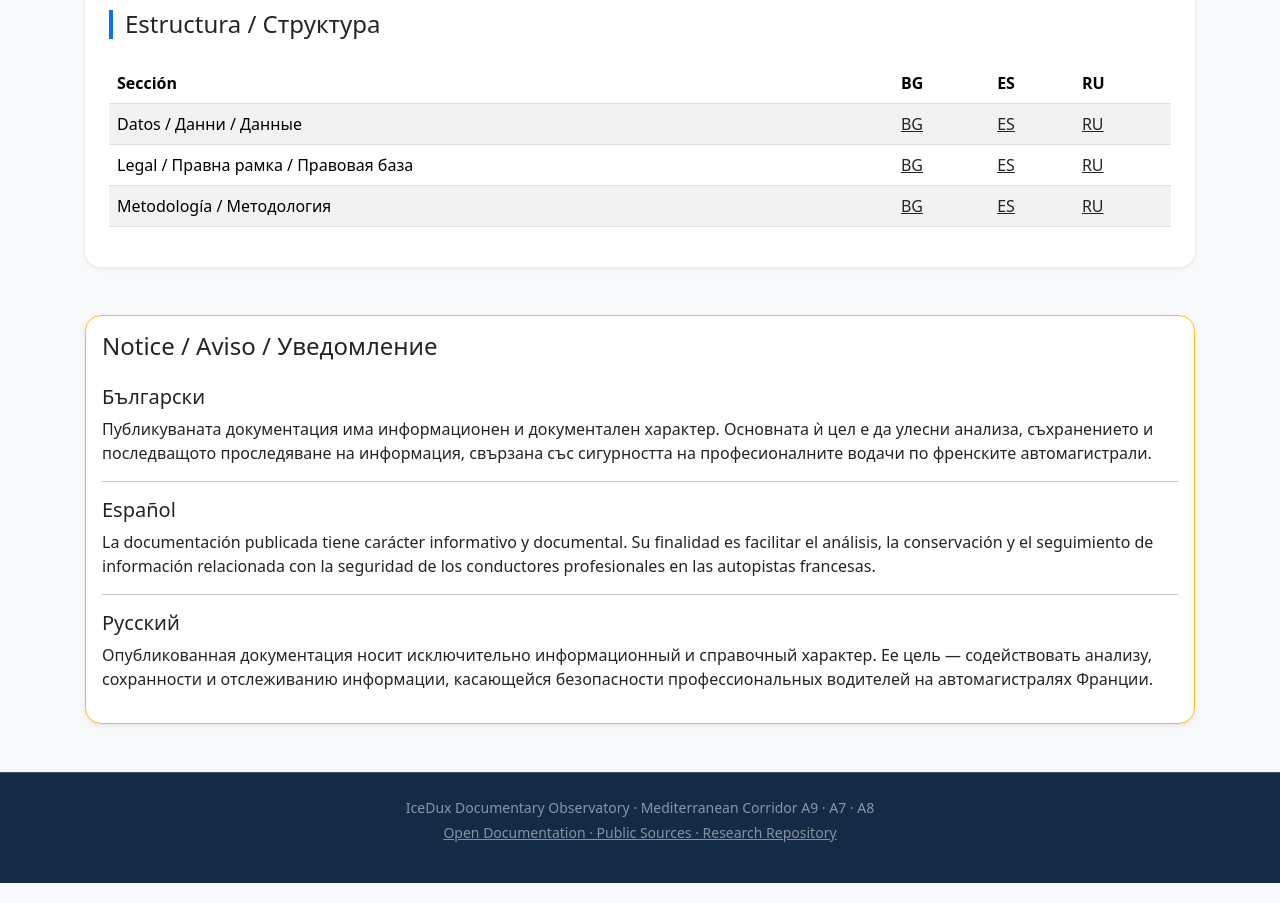
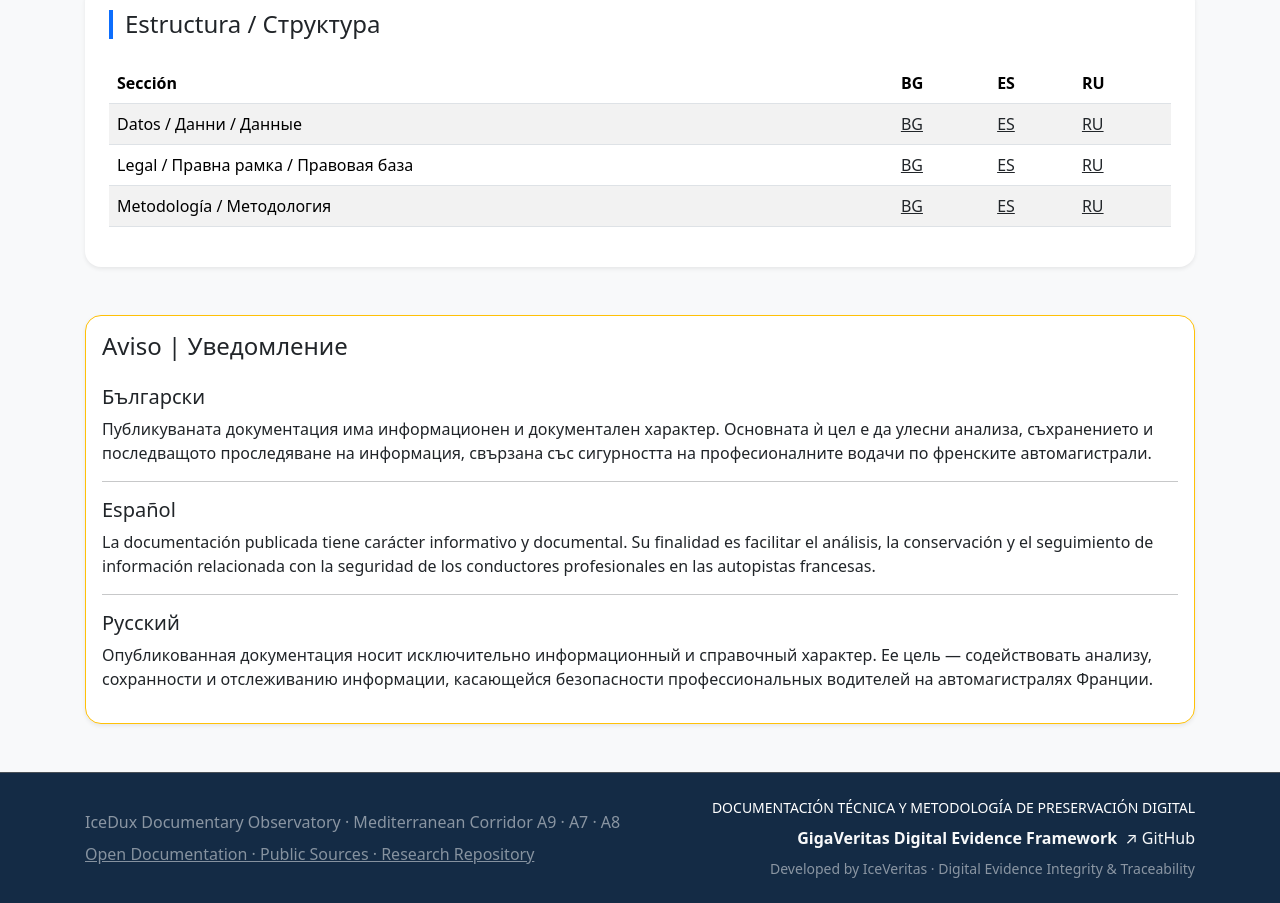
Before and after one commit to IceVeritas/aires-pl-a7-a8-a9, a plain HTML site: page index.html in a window 1280 px wide. Shown: the part 1303-2206 px from the top of the page. Drawn offline with nearby package versions, Linux system fonts and the light colour scheme.

Commit message:
Update index.html

```diff
--- a/index.html
+++ b/index.html
@@ -150,8 +150,7 @@
             <!-- AVISOS -->
             <div class="card shadow-sm border-warning mb-4">
                 <div class="card-body">
-                    <h2 class="h4 mb-4">
-                Notice / Aviso / Уведомление </h2>
+                    <h2 class="h4 mb-4">Aviso | Уведомление </h2>
                     <h5>Български</h5>
                     <p>
                 Публикуваната документация има информационен и документален
@@ -179,12 +178,34 @@
             </div>
         </main>
         <footer class="bg-dark text-white-50 py-4">
-            <div class="container text-center small">
-                <p class="mb-1">
-            IceDux Documentary Observatory · Mediterranean Corridor A9 · A7 · A8 </p>
-                <p> <a href="https://github.com/IceVeritas/IceVeritas-Data-TIR-FR/" target="_blank" rel="noopener noreferrer" aria-label="IceVeritas Data Repository" class="link-light link-opacity-50-hover link-underline-opacity-50">
-   Open Documentation · Public Sources · Research Repository</a></p>
+            <div class="container">
+                <div class="d-flex flex-column flex-md-row
+                    justify-content-between align-items-center
+                    gap-4">
+                    <!-- Bloque izquierdo: Observatorio -->
+                    <div class="text-center text-md-start">
+                        <p class="mb-2">
+                    IceDux Documentary Observatory ·
+                    Mediterranean Corridor A9 · A7 · A8 </p>
+                        <a href="https://github.com/IceVeritas/IceVeritas-Data-TIR-FR/" target="_blank" rel="noopener noreferrer" aria-label="IceVeritas Data Repository" class="link-light link-opacity-50-hover
+                          link-underline-opacity-50">
+                    Open Documentation · Public Sources · Research Repository </a>
+                    </div>
+                    <!-- Bloque derecho: GigaVeritas -->
+                    <div class="text-center text-md-end">
+                        <p class="mb-2 small text-uppercase text-white">
+                    Documentación técnica y metodología
+                    de preservación digital </p>
+                        <a href="https://github.com/IceVeritas/GigaVeritas-Digital-Evidence-Framework" target="_blank" rel="noopener noreferrer" class="text-decoration-none" aria-label="Consultar el repositorio GigaVeritas Digital Evidence Framework en GitHub"> <strong class="link-light">
+                        GigaVeritas Digital Evidence Framework </strong> <span class="link-light ms-1">
+                        ↗ GitHub </span> </a>
+                        <p class="small text-white-50 mt-2 mb-0">
+                    Developed by IceVeritas ·
+                    Digital Evidence Integrity &amp; Traceability </p>
+                    </div>
+                </div>
             </div>
         </footer>
+        <script src="https://cdn.jsdelivr.net/npm/bootstrap@5.3.3/dist/js/bootstrap.bundle.min.js"></script>
     </body>
 </html>
```
